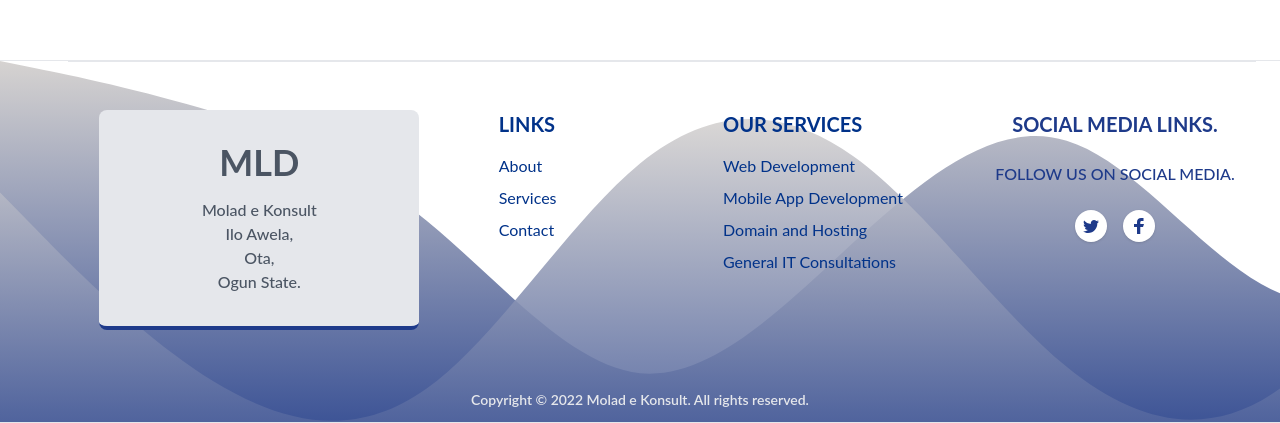
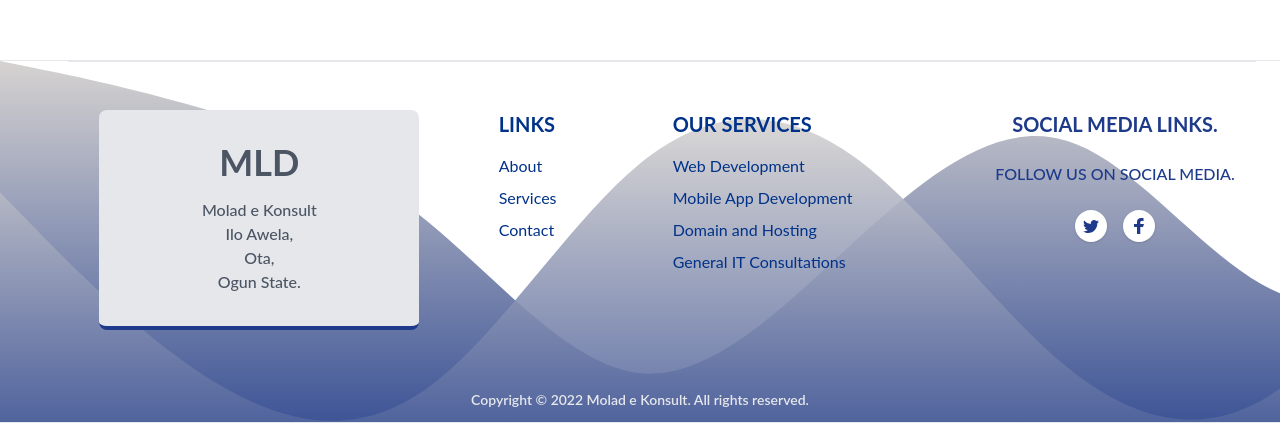
Before and after one commit to worldlead/react-small-business, a React (Create React App) app: page /contact in a window 1280 px wide. Shown: the part 754-1177 px from the top of the page. Built offline with nearby package versions, Linux system fonts and the light colour scheme.

Commit message:
Update Footer.js

```diff
--- a/src/components/Footer.js
+++ b/src/components/Footer.js
@@ -25,7 +25,7 @@ const Footer = () => {
                     </div>
 
                     {/* 2nd block */}
-                    <div className="col-span-6 md:col-span-6 lg:col-span-2 ml-7 mx-auto">
+                    <div className="col-span-6 md:col-span-6 lg:col-span-1 ml-7 mx-auto">
                         <h6 className="text-[#013289] text-xl font-bold mb-4">LINKS</h6>
                         <ul className="text-md">
                         <li className="mb-2">
@@ -41,7 +41,7 @@ const Footer = () => {
                     </div>
 
                     {/* 3rd block */}
-                    <div className="col-span-6 md:col-span-6 lg:col-span-3 mx-auto">
+                    <div className="col-span-6 md:col-span-6 lg:col-span-4 mx-auto">
                         <h6 className="text-[#013289] text-xl font-bold mb-4">OUR SERVICES</h6>
                         <ul className="text-md">
                         <li className="mb-2">
```
